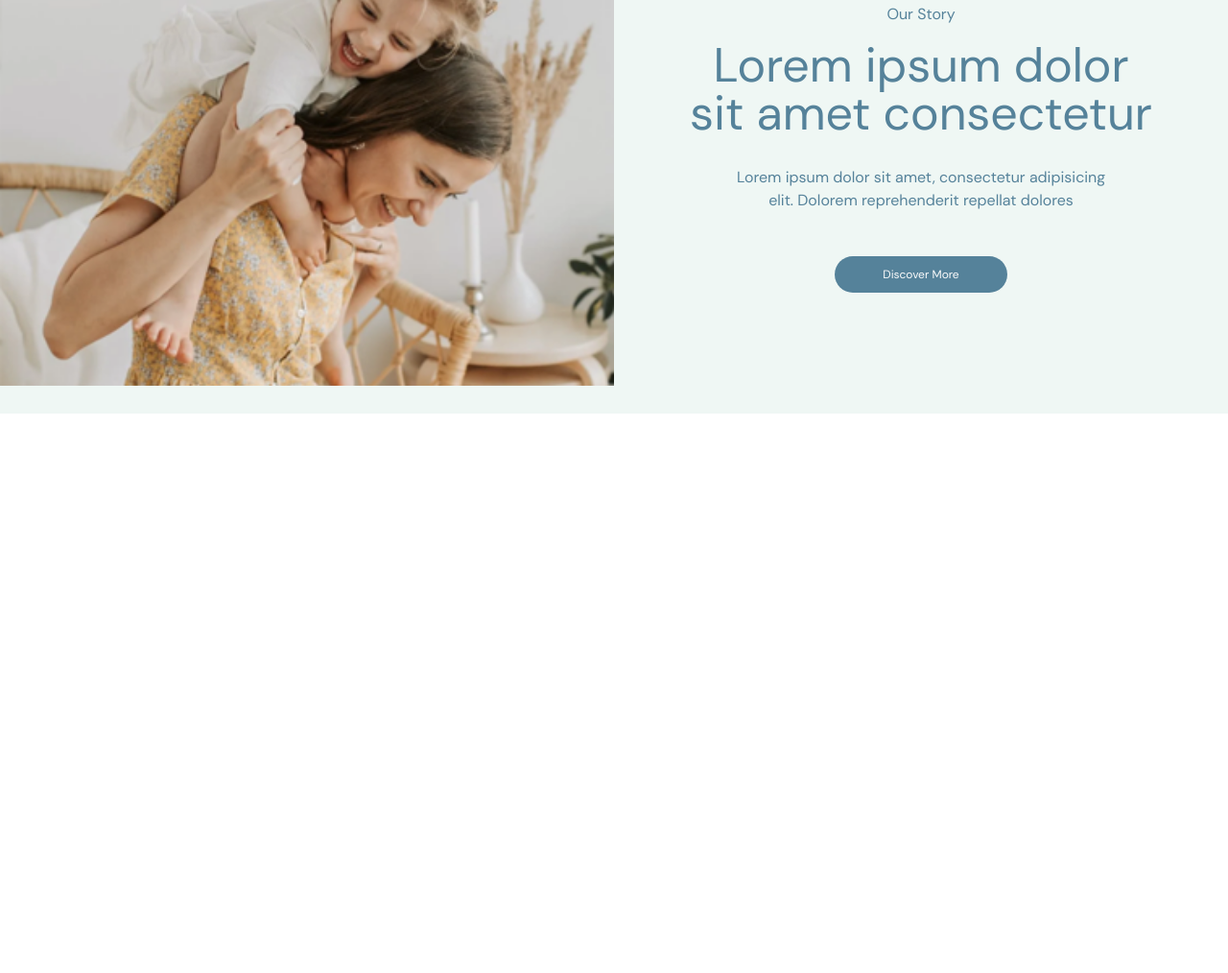
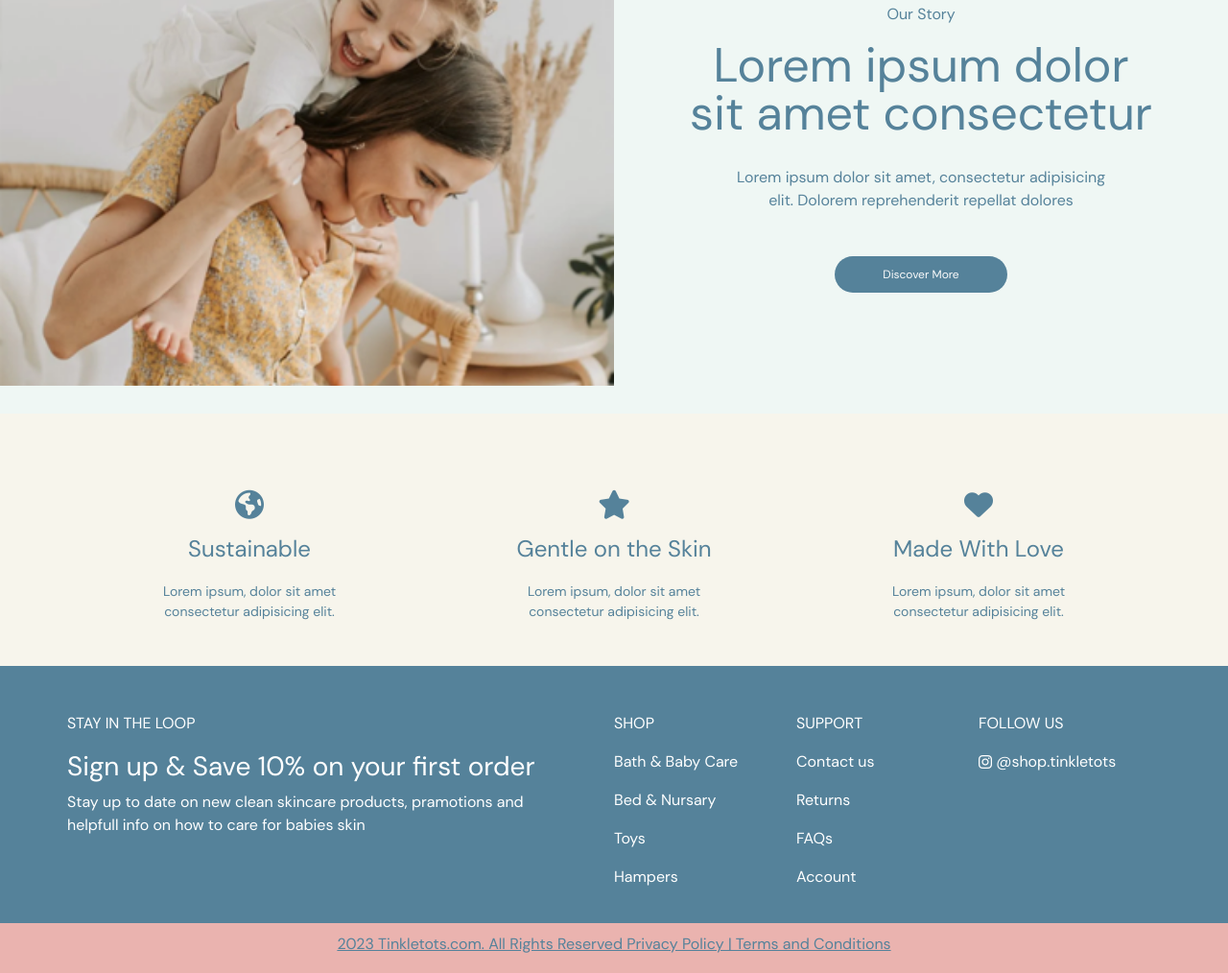
Before and after one commit to melath2020/ui-ecom-html, a plain HTML site: page index.html in a window 1280 px wide. Shown: the part 3922-4936 px from the top of the page at 96% size. Before the commit the page ends 4353 px from the top, so only its background shows below. Drawn offline with nearby package versions, Linux system fonts and the light colour scheme.

Commit message:
footer-updte

```diff
--- a/index.html
+++ b/index.html
@@ -286,6 +286,87 @@
 
       <!-- our-story-section-starts -->
 
+      <!-- sustainable-section-starts -->
+      <section class="sustainable-section">
+        <div class="container">
+            <div class="row text-center">
+                <div class="col-md-4 text-center">
+                    <i class="fa-solid fa-earth-americas"></i>
+                    <p class="main-txt">Sustainable</p>
+                    <p class="sub-txt ">Lorem ipsum, dolor sit amet <br> consectetur adipisicing elit. </p>
+                </div>
+                <div class="col-md-4 text-center">
+                    <i class="fa-solid fa-star"></i>
+                    <p class="main-txt">Gentle on the Skin</p>
+                    <p class="sub-txt ">Lorem ipsum, dolor sit amet <br> consectetur adipisicing elit. </p>
+                </div>
+                <div class="col-md-4 text-center">
+                    <i class="fa-solid fa-heart"></i>
+                    <p class="main-txt">Made With Love</p>
+                    <p class="sub-txt ">Lorem ipsum, dolor sit amet <br> consectetur adipisicing elit. </p>
+                </div>
+            </div>
+        </div>
+
+
+      </section>
+
+      <!-- sustainable-section-ends -->
+
+      <!-- footer-start -->
+      <footer class="footer-section">
+        <div class="container ftr-btm">
+            <div class="row pt-5 text-white">
+                <div class="col-md-6">
+                    <p>STAY IN THE LOOP</p>
+                    <h3>Sign up & Save 10% on your first order</h3>
+                    <p>Stay up to date on new clean skincare products, pramotions and <br>
+                    helpfull info on how to care for babies skin</p>
+
+                </div>
+                <div class="col-md-2">
+                    <p>SHOP</p>
+                    <p>Bath & Baby Care</p>
+                    <p>Bed & Nursary</p>
+                    <p>Toys</p>
+                    <p>Hampers</p>
+
+                </div>
+                <div class="col-md-2">
+                    <p>SUPPORT</p>
+
+                    <p>Contact us </p>
+                    <p>Returns</p>
+                    <p>FAQs</p>
+                    <p>Account</p>
+                </div>
+                <div class="col-md-2 ">
+                    <p>FOLLOW US</p>
+                    <div class="insta d-flex">
+                        <i class="fa-brands fa-instagram pt-1 "></i> &nbsp;<p> @shop.tinkletots</p>
+                    </div>
+
+                </div>
+            </div>
+        </div>
+
+        <div class="bottom-footer">
+            <div class="btmtext text-center">
+                <a href=""><p>2023 Tinkletots.com. All Rights Reserved Privacy Policy | Terms and Conditions</p></a>
+            </div>
+
+        </div>
+
+      </footer>
+
+
+
+
+
+
+      <!-- footer-ends -->
+
+
 
 
     <script src="https://kit.fontawesome.com/ecfd9b3c91.js" crossorigin="anonymous"></script>
--- a/style.css
+++ b/style.css
@@ -327,4 +327,53 @@ body{
     border-radius: 20px;
 }
 
-          /* our-story-section-ends */
+ /* our-story-section-ends */
+
+
+ /* sustainable-section-starts  */
+
+ .sustainable-section{
+    background-color: var(--color-f5f4ec);
+    padding-top: 80px;
+    padding-bottom: 30px;
+}
+.sustainable-section i{
+    font-size: 30px;
+    color: var(--color-74b4d6);
+}
+.sustainable-section .main-txt{
+    padding-top: 10px;
+    font-size: 24px;
+    color: var(--color-74b4d6);
+}
+.sub-txt{
+    font-size: 14px;
+    color: var(--color-74b4d6);
+
+}
+
+
+ /* sustainable-section-ends  */
+
+ /* footer-section start */
+.footer-section{
+    background-color: var(--color-74b4d6);
+
+}
+.ftr-btm{
+    padding-bottom: 20px;
+}
+
+.bottom-footer{
+    background-color: var(--color-fa14db);
+    padding-bottom: 2px;
+}
+.btmtext{
+    padding-top: 10px;
+    font-size: 16px;
+}
+a{
+    color: var(--color-74b4d6);
+}
+
+  /* footer-section ends */
```
